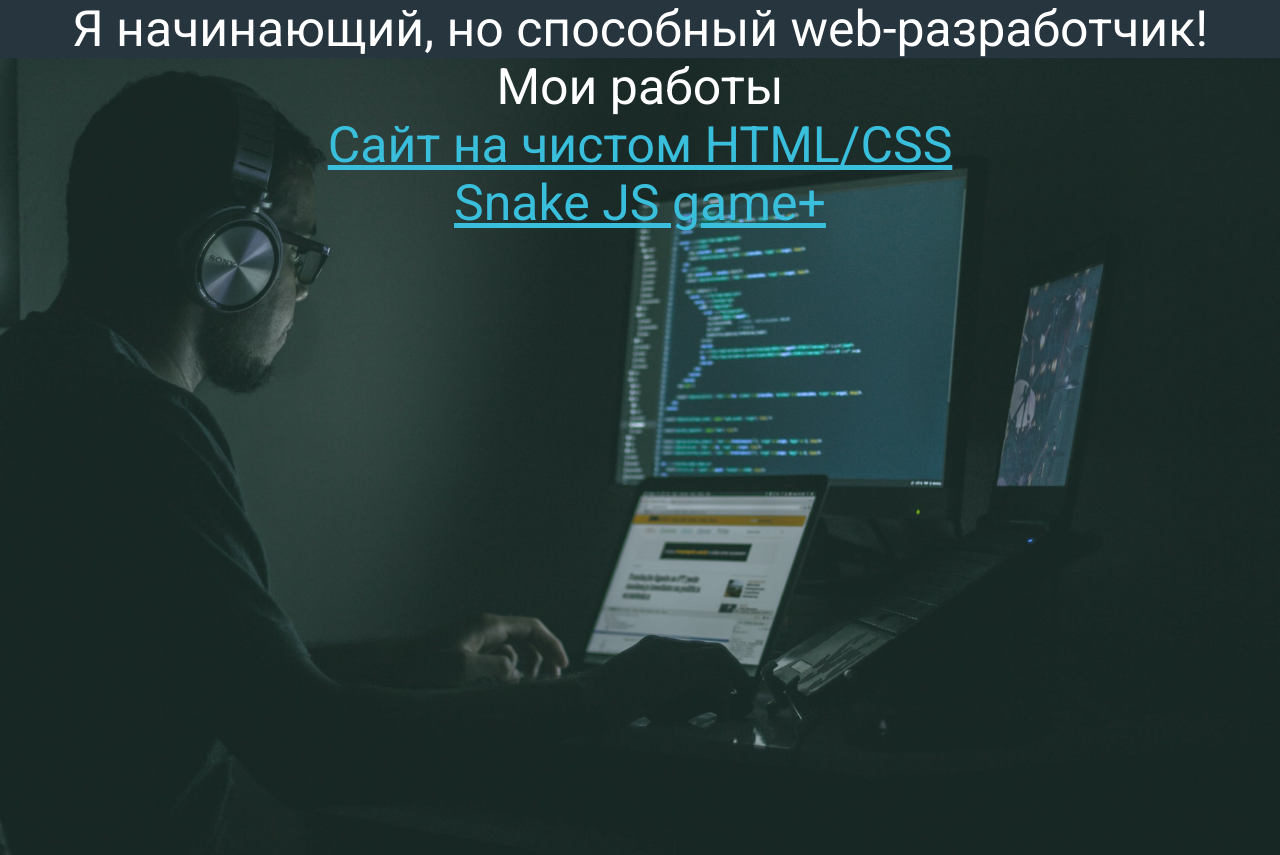
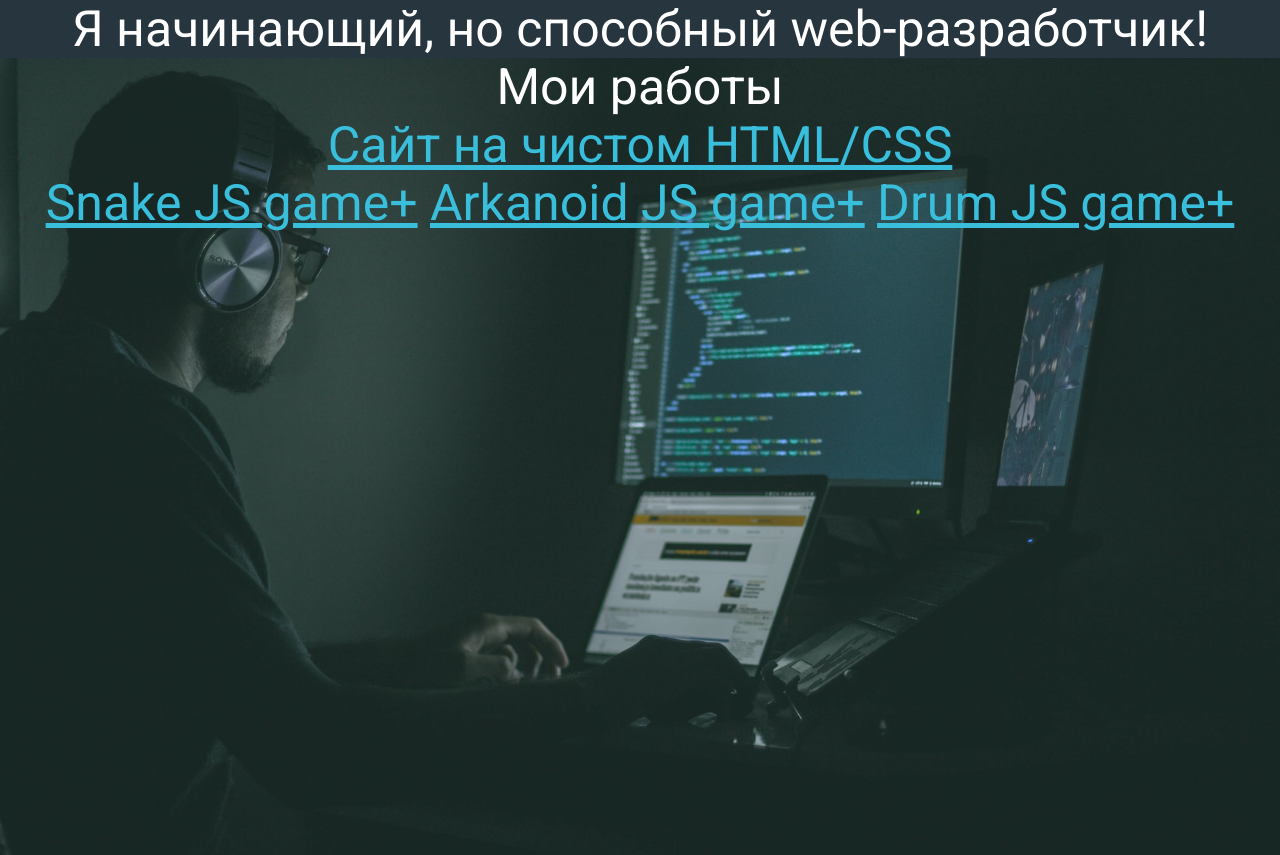
Before and after one commit to AnthonyTT02/AnthonyTT02.github.io, a plain HTML site: page index.html in a window 1280 px wide. Shown: the top 855 px of the page. Drawn offline with Linux system fonts and the light colour scheme.

Commit message:
Update index.html

```diff
--- a/index.html
+++ b/index.html
@@ -20,6 +20,8 @@
 			<a href="1/index.html">Сайт на чистом HTML/CSS</a>
 			<br>
 			<a href="Snake/index.html">Snake JS game+</a>
+			<a href="Arkanoid/index.html">Arkanoid JS game+</a>
+			<a href="Drum/index.html">Drum JS game+</a>
 		</div>
 
 	</div>
```
